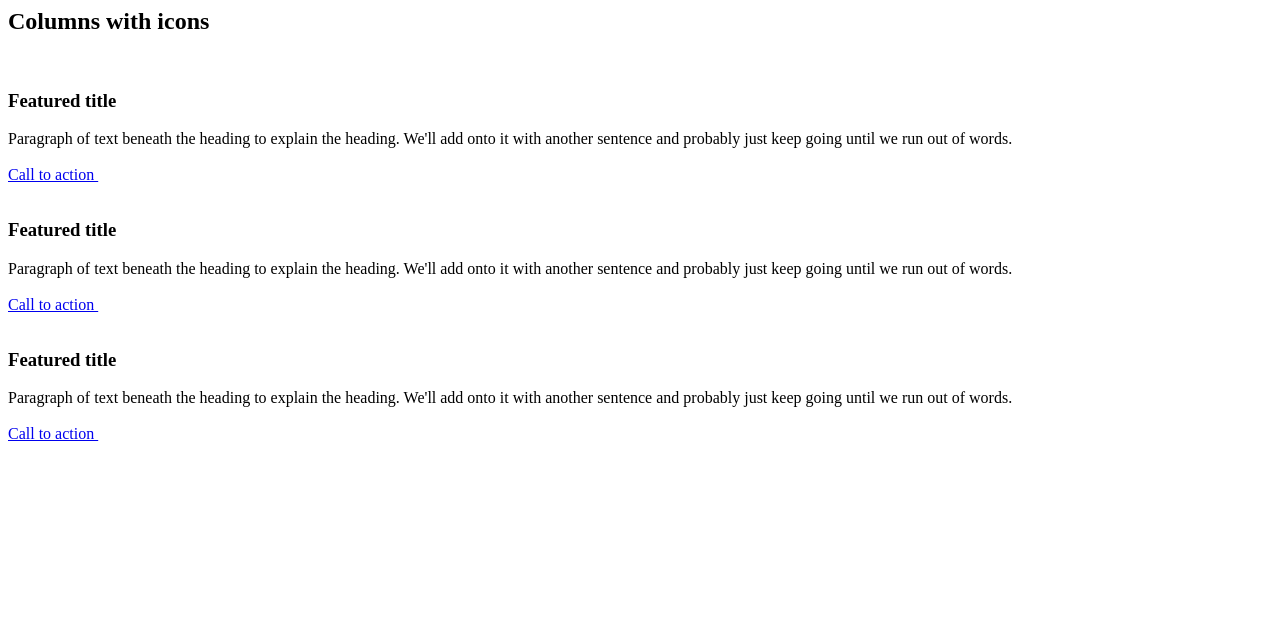
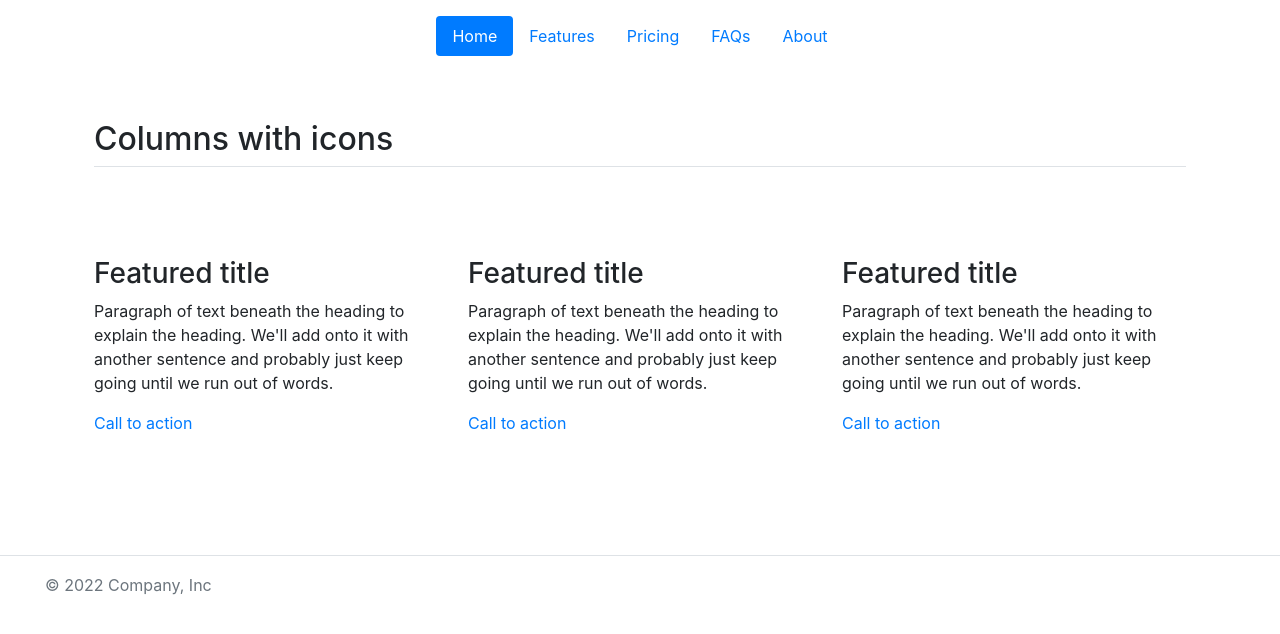
Before and after one commit to anddp12/djangoProject1, a Django app: page /about in a window 1280 px wide. Shown: the top 634 px of the page. Run offline with Django 4.2, Linux system fonts and the light colour scheme; some libraries are stand-ins or nearby versions.

Commit message:
code correction

```diff
--- a/djangoProject1/settings.py
+++ b/djangoProject1/settings.py
@@ -37,6 +37,7 @@ INSTALLED_APPS = [
     'django.contrib.sessions',
     'django.contrib.messages',
     'django.contrib.staticfiles',
+    'bootstrap4',
 ]
 
 MIDDLEWARE = [
--- a/templates/about.html
+++ b/templates/about.html
@@ -1,3 +1,7 @@
+{% extends 'base.html' %}
+{% block body %}
+    {% include 'header.html' %}
+
     <div class="container px-4 py-5" id="featured-3">
         <h2 class="pb-2 border-bottom">Columns with icons</h2>
         <div class="row g-4 py-5 row-cols-1 row-cols-lg-3">
@@ -8,7 +12,8 @@
                     </svg>
                 </div>
                 <h3 class="fs-2">Featured title</h3>
-            <p>Paragraph of text beneath the heading to explain the heading. We'll add onto it with another sentence and
+                <p>Paragraph of text beneath the heading to explain the heading. We'll add onto it with another sentence
+                    and
                     probably just keep going until we run out of words.</p>
                 <a href="#" class="icon-link d-inline-flex align-items-center">
                     Call to action
@@ -24,7 +29,8 @@
                     </svg>
                 </div>
                 <h3 class="fs-2">Featured title</h3>
-            <p>Paragraph of text beneath the heading to explain the heading. We'll add onto it with another sentence and
+                <p>Paragraph of text beneath the heading to explain the heading. We'll add onto it with another sentence
+                    and
                     probably just keep going until we run out of words.</p>
                 <a href="#" class="icon-link d-inline-flex align-items-center">
                     Call to action
@@ -40,7 +46,8 @@
                     </svg>
                 </div>
                 <h3 class="fs-2">Featured title</h3>
-            <p>Paragraph of text beneath the heading to explain the heading. We'll add onto it with another sentence and
+                <p>Paragraph of text beneath the heading to explain the heading. We'll add onto it with another sentence
+                    and
                     probably just keep going until we run out of words.</p>
                 <a href="#" class="icon-link d-inline-flex align-items-center">
                     Call to action
@@ -51,3 +58,6 @@
             </div>
         </div>
     </div>
+
+    {% include 'footer.html' %}
+{% endblock %}
--- a/templates/base.html
+++ b/templates/base.html
@@ -1,14 +1,16 @@
+{% load bootstrap4 %}
 <!DOCTYPE html>
 <html lang="en">
 <head>
     <meta charset="UTF-8">
     <title>Home</title>
+    {% bootstrap_css %}
 {#    <link href="{%  static 'dist/bootstrap-5.1.3-dist/css/bootstrap.css' %}" rel="stylesheet">#}
     {#    <link href="{% static 'css/style.css' %}" rel="stylesheet">#}
 </head>
 <body>
 {% block body %}{% endblock %}
-
+    {% bootstrap_javascript %}
 {#    <script src="{% static 'js/script.js' %}"></script>#}
 </body>
 </html>
--- a/templates/header.html
+++ b/templates/header.html
@@ -1,24 +1,11 @@
-<header class="mb-auto">
-    <div class="container">
-        <header class="d-flex flex-wrap align-items-center justify-content-center justify-content-md-between py-3 mb-4 border-bottom">
-            <a href="/" class="d-flex align-items-center col-md-3 mb-2 mb-md-0 text-dark text-decoration-none">
-                <svg class="bi me-2" width="40" height="32" role="img" aria-label="Bootstrap">
-                    <use xlink:href="#bootstrap"></use>
-                </svg>
-            </a>
-
-            <ul class="nav col-12 col-md-auto mb-2 justify-content-center mb-md-0">
-                <li><a href="" class="nav-link px-2 link-secondary">Home</a></li>
-                <li><a href="about" class="nav-link px-2 link-dark">About</a></li>
-{#                <li><a href="" class="nav-link px-2 link-dark">News</a></li>#}
-{#                <li><a href="" class="nav-link px-2 link-dark">FAQs</a></li>#}
-                <li><a href="contact" class="nav-link px-2 link-dark">Contact</a></li>
-            </ul>
-
-            <div class="col-md-3 text-end">
-                <button type="button" class="btn btn-outline-primary me-2">Login</button>
-                <button type="button" class="btn btn-primary">Sign-up</button>
-            </div>
-        </header>
-    </div>
-</header>
+ <div class="container">
+    <header class="d-flex justify-content-center py-3">
+      <ul class="nav nav-pills">
+        <li class="nav-item"><a href="/" class="nav-link active" aria-current="page">Home</a></li>
+        <li class="nav-item"><a href="#" class="nav-link">Features</a></li>
+        <li class="nav-item"><a href="#" class="nav-link">Pricing</a></li>
+        <li class="nav-item"><a href="#" class="nav-link">FAQs</a></li>
+        <li class="nav-item"><a href="about" class="nav-link">About</a></li>
+      </ul>
+    </header>
+  </div>
--- a/templates/index.html
+++ b/templates/index.html
@@ -3,7 +3,6 @@
     {% include 'header.html' %}
 
     <div class="cover-container d-flex w-100 h-100 p-3 mx-auto flex-column">
-
 
         <main class="px-3">
             <h1>Cover your page.</h1>
@@ -16,6 +15,5 @@
 
     </div>
 
-
     {% include 'footer.html' %}
 {% endblock %}
```
Lines whose indentation alone changed are shown as unchanged.
